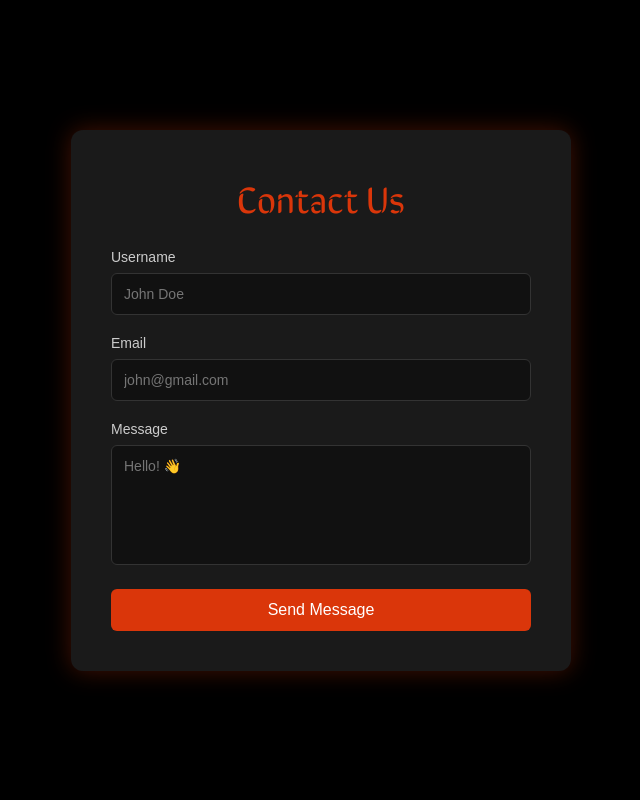
After one commit to KishanPatel58/LEARNHUB, a Flask app: page /contact in a window 1280 px wide. The commit adds this page. Shown: the whole page, without its empty margins (319-959 px from the left). Run offline with Flask 3, Linux system fonts and the light colour scheme; some libraries are stand-ins or nearby versions.

Commit message:
final code all done

```diff
--- a/app.py
+++ b/app.py
@@ -464,7 +464,9 @@ def backend():
     db.close()
 
     return render_template("backend.html", username=username)
-
+@app.route("/contact")
+def contact():
+    return render_template("contact.html")
 @app.route("/course")
 def course():
     coursename = session.get("coursename")
--- a/static/css/callbackcss.css
+++ /dev/null
@@ -1,6 +0,0 @@
-*{
-    margin: 0;
-    padding: 0;
-    box-sizing: border-box;
-
-}
--- a/static/css/certificate.css
+++ b/static/css/certificate.css
@@ -1,5 +1,6 @@
 *{
     font-family: sans-serif;
+    user-select: none;
 }
 
 .certificate-wrapper {
--- a/static/css/course.css
+++ b/static/css/course.css
@@ -3,6 +3,7 @@
     padding: 0;
     box-sizing: border-box;
     font-family: sans-serif;
+    user-select: none;
 }
 html,body{
     width: 100%;
--- a/static/css/form.css
+++ b/static/css/form.css
@@ -3,6 +3,7 @@
     padding: 0;
     box-sizing: border-box;
     font-family: 'Segoe UI', sans-serif;
+    user-select: none;
 }
 
 body {
--- a/static/css/headingbox.css
+++ b/static/css/headingbox.css
@@ -1,3 +1,6 @@
+*{
+    user-select: none;
+}
 .heading-box {
     position: relative;
     border: 1px solid #DA360A;
--- a/static/css/profile.css
+++ b/static/css/profile.css
@@ -1,3 +1,6 @@
+*{
+    user-select: none;
+}
 body {
     margin: 0;
     padding: 0;
--- /dev/null
+++ b/templates/contact.html
@@ -0,0 +1,167 @@
+<!DOCTYPE html>
+<html lang="en">
+
+<head>
+    <meta charset="UTF-8">
+    <title>Contact Us</title>
+    <meta name="viewport" content="width=device-width, initial-scale=1.0">
+    <link href="https://cdn.jsdelivr.net/npm/remixicon@4.9.0/fonts/remixicon.css" rel="stylesheet" />
+    <link rel="stylesheet" href="../static/css/style.css">
+    <link rel="shortcut icon" href="../static/images/open-book.jpg" type="image/x-icon">
+    <style>
+        * {
+            margin: 0;
+            padding: 0;
+            box-sizing: border-box;
+            font-family: Arial, sans-serif;
+            user-select: none;
+        }
+
+        body {
+            background-color: #000;
+            display: flex;
+            justify-content: center;
+            align-items: center;
+            min-height: 100vh;
+            padding: 20px;
+        }
+
+        .contact-container {
+            background-color: #1a1a1a;
+            padding: 40px;
+            border-radius: 12px;
+            width: 100%;
+            max-width: 500px;
+            box-shadow: 0 0 25px rgba(218, 55, 10, 0.315);
+        }
+
+        .contact-container h2 {
+            color: #DA360A;
+            margin-bottom: 25px;
+            text-align: center;
+            font-family: 'font8';
+            font-size: 2.3rem;
+        }
+
+        .form-group {
+            margin-bottom: 20px;
+        }
+
+        label {
+            display: block;
+            margin-bottom: 8px;
+            color: #ccc;
+            font-size: 14px;
+        }
+
+        input,
+        textarea {
+            width: 100%;
+            padding: 12px;
+            border-radius: 6px;
+            border: 1px solid #333;
+            background-color: #111;
+            color: #fff;
+            outline: none;
+            transition: 0.3s ease;
+            font-size: 14px;
+        }
+
+        input:focus,
+        textarea:focus {
+            border-color: #DA360A;
+            box-shadow: 0 0 8px rgba(218, 54, 10, 0.4);
+        }
+
+        textarea {
+            resize: none;
+            height: 120px;
+        }
+
+        button {
+            width: 100%;
+            padding: 12px;
+            border: none;
+            outline: none;
+            border-radius: 6px;
+            background-color: #DA360A;
+            color: white;
+            font-size: 16px;
+            cursor: pointer;
+            transition: 0.3s ease;
+        }
+
+        button:hover {
+            background-color: #b92c08;
+            transform: translateY(-2px);
+        }
+
+        /* Responsive */
+        @media (max-width: 480px) {
+            .contact-container {
+                padding: 25px;
+            }
+        }
+    </style>
+</head>
+
+<body>
+
+    <div class="contact-container">
+        <h2>Contact Us</h2>
+
+        <form id="contact-form">
+
+            <div class="form-group">
+                <label>Username</label>
+                <input type="text" id="nameinput" name="from_name" required placeholder="John Doe">
+            </div>
+
+            <div class="form-group">
+                <label>Email</label>
+                <input type="email" id="emailinput" name="from_email" required placeholder="john@gmail.com">
+            </div>
+
+            <div class="form-group">
+                <label>Message</label>
+                <textarea name="message" id="messageinput" required placeholder="Hello! 👋"></textarea>
+            </div>
+
+            <button id="submitbtn" type="submit">Send Message</button>
+
+        </form>
+    </div>
+    <script type="text/javascript" src="https://cdn.jsdelivr.net/npm/@emailjs/browser@4/dist/email.min.js"></script>
+    <script type="text/javascript">
+        (function () {
+            // https://dashboard.emailjs.com/admin/account
+            emailjs.init({
+                publicKey: "eZ8ckA-IQI-C2yKJ6",
+            });
+        })();
+    </script>
+    <script type="text/javascript">
+        window.onload = function () {
+            document.getElementById('contact-form').addEventListener('submit', function (event) {
+                event.preventDefault();
+                // these IDs from the previous steps
+                emailjs.sendForm('service_3bwny1n', 'template_8g2r6oz', this)
+                    .then(() => {
+                        const btn = document.getElementById("submitbtn");
+                        btn.style.backgroundColor = "#198754";
+                        btn.innerHTML = 'Messege Send Successfully <i class="ri-shield-check-line"></i>'
+                        const usname = document.getElementById("nameinput");
+                        const email = document.getElementById("emailinput");
+                        const message = document.getElementById("messageinput");
+                        usname.value="";
+                        email.value="";
+                        message.value="";
+                    }, (error) => {
+                        console.log('FAILED...', error);
+                    });
+            });
+        }
+    </script>
+</body>
+
+</html>
```
Also changed, not shown: static/css/style.css (+157 -23 lines), static/js/script.js (+7 -1 lines), templates/index.html (+78 -9 lines).
